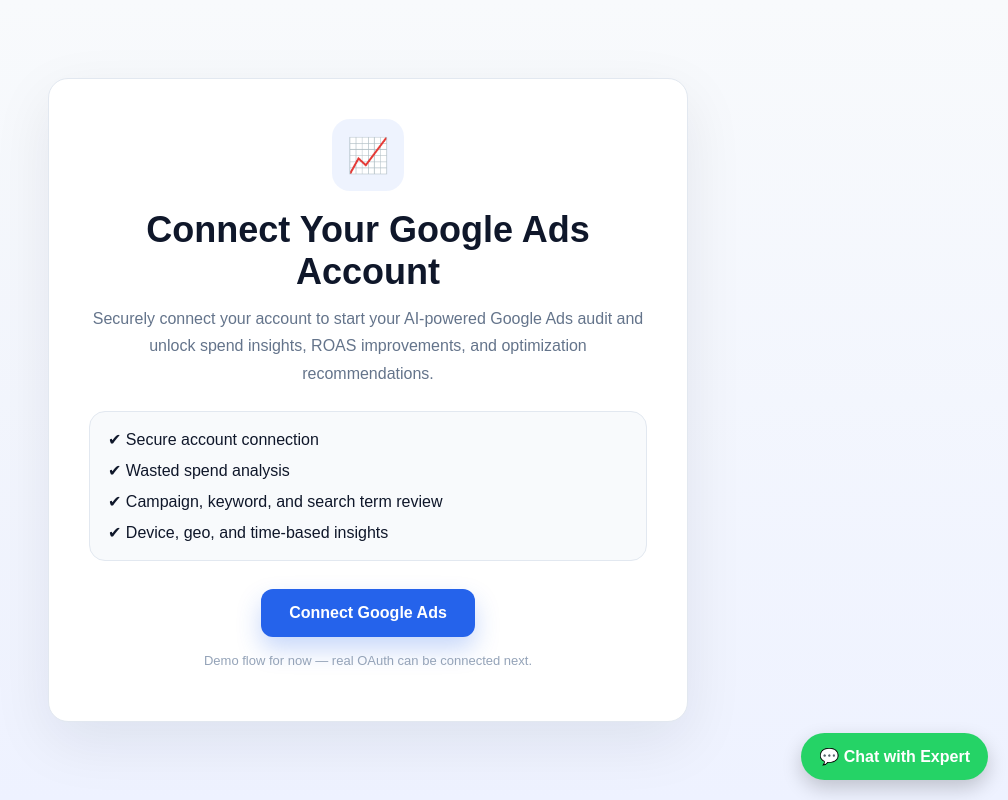
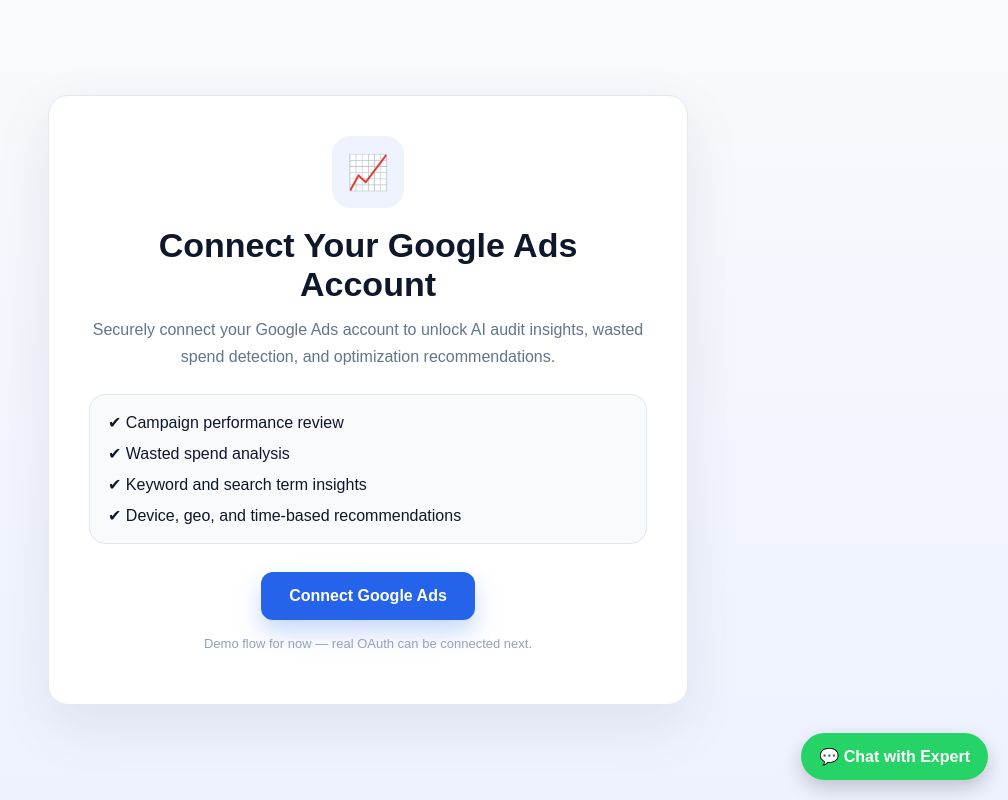
Before and after one commit to srinivarmab/adpulse-web, a Next.js app: page /dashboard in a window 1280 px wide. Shown: the whole page, without its empty margins (272-1280 px from the left). Built offline with nearby package versions, Linux system fonts and the light colour scheme; sample sign-in values are in the browser's storage.

Commit message:
Update page.js

```diff
--- a/app/dashboard/page.js
+++ b/app/dashboard/page.js
@@ -6,79 +6,69 @@ import { useRouter } from "next/navigation";
 export default function Dashboard() {
   const router = useRouter();
 
-  const [connected, setConnected] = useState(false);
-  const [loading, setLoading] = useState(false);
+  const [stage, setStage] = useState("connect");
 
   useEffect(() => {
     const user = localStorage.getItem("user");
-    if (!user) {
-      router.push("/login");
-    }
+    if (!user) router.push("/login");
   }, [router]);
 
-  if (loading) {
+  const handleConnect = () => {
+    setStage("loading");
+
+    setTimeout(() => {
+      setStage("dashboard");
+    }, 2200);
+  };
+
+  if (stage === "connect") {
     return (
-      <div
-        style={{
-          minHeight: "100vh",
-          display: "flex",
-          alignItems: "center",
-          justifyContent: "center",
-          background: "linear-gradient(180deg,#f8fafc,#eef2ff)",
-          padding: "24px"
-        }}
-      >
-        <div
-          style={{
-            width: "100%",
-            maxWidth: "560px",
-            background: "#fff",
-            borderRadius: "20px",
-            padding: "40px",
-            textAlign: "center",
-            boxShadow: "0 20px 60px rgba(15,23,42,0.08)",
-            border: "1px solid #e2e8f0"
-          }}
-        >
-          <div
-            style={{
-              width: "64px",
-              height: "64px",
-              margin: "0 auto 20px",
-              borderRadius: "999px",
-              border: "6px solid #dbeafe",
-              borderTopColor: "#2563eb",
-              animation: "spin 1s linear infinite"
-            }}
-          />
-          <h1 style={{ margin: 0, color: "#0f172a" }}>Running AI Audit...</h1>
-          <p style={{ marginTop: "12px", color: "#64748b", lineHeight: 1.7 }}>
-            Analyzing campaigns, keywords, search terms, devices, and geo performance.
+      <div style={pageBg}>
+        <div style={centerCard}>
+          <div style={iconBox}>📈</div>
+          <h1 style={title}>Connect Your Google Ads Account</h1>
+          <p style={desc}>
+            Securely connect your Google Ads account to unlock AI audit insights,
+            wasted spend detection, and optimization recommendations.
           </p>
 
-          <div
-            style={{
-              marginTop: "24px",
-              background: "#f8fafc",
-              borderRadius: "14px",
-              padding: "16px",
-              textAlign: "left",
-              border: "1px solid #e2e8f0"
-            }}
-          >
-            <p style={{ margin: "0 0 10px", color: "#334155" }}>✔ Fetching campaign data</p>
-            <p style={{ margin: "0 0 10px", color: "#334155" }}>✔ Detecting wasted spend</p>
-            <p style={{ margin: 0, color: "#334155" }}>✔ Generating insights and recommendations</p>
+          <div style={infoBox}>
+            <div>✔ Campaign performance review</div>
+            <div>✔ Wasted spend analysis</div>
+            <div>✔ Keyword and search term insights</div>
+            <div>✔ Device, geo, and time-based recommendations</div>
+          </div>
+
+          <button onClick={handleConnect} style={primaryBtn}>
+            Connect Google Ads
+          </button>
+
+          <p style={smallNote}>Demo flow for now — real OAuth can be connected next.</p>
+        </div>
+      </div>
+    );
+  }
+
+  if (stage === "loading") {
+    return (
+      <div style={pageBg}>
+        <div style={centerCard}>
+          <div style={spinner} />
+          <h1 style={title}>Running AI Audit...</h1>
+          <p style={desc}>
+            Analyzing campaigns, search terms, wasted spend, device ROAS, and growth opportunities.
+          </p>
+
+          <div style={infoBox}>
+            <div>✔ Fetching campaign data</div>
+            <div>✔ Checking wasted spend</div>
+            <div>✔ Generating recommendations</div>
           </div>
 
           <style jsx>{`
             @keyframes spin {
-              from {
-                transform: rotate(0deg);
-              }
-              to {
-                transform: rotate(360deg);
-              }
+              from { transform: rotate(0deg); }
+              to { transform: rotate(360deg); }
             }
           `}</style>
         </div>
@@ -86,20 +76,105 @@ export default function Dashboard() {
     );
   }
 
-  if (!connected) {
   return (
-      <div
-        style={{
+    <div style={{ minHeight: "100vh", background: "#f8fafc", padding: "24px" }}>
+      <div style={{ maxWidth: "1200px", margin: "0 auto" }}>
+        <div style={topBar}>
+          <div>
+            <h1 style={{ margin: 0, fontSize: "34px", color: "#0f172a" }}>Dashboard</h1>
+            <p style={{ marginTop: 8, color: "#475569" }}>
+              👋 Welcome back. Here’s your Google Ads performance snapshot.
+            </p>
+          </div>
+
+          <button
+            onClick={() => {
+              localStorage.removeItem("user");
+              window.location.href = "/login";
+            }}
+            style={logoutBtn}
+          >
+            Logout
+          </button>
+        </div>
+
+        <div style={metricGrid}>
+          <MetricCard title="Ad Spend" value="$4,320" sub="Last 30 days" />
+          <MetricCard title="Conversions" value="182" sub="+14% vs previous period" />
+          <MetricCard title="ROAS" value="3.8x" sub="Healthy performance" />
+          <MetricCard title="Wasted Spend" value="$780" sub="Needs attention" />
+        </div>
+
+        <div style={twoCol}>
+          <Panel title="⚠️ Alerts">
+            <AlertBox>High spend keyword: <b>"buy shoes online"</b> → low conversions</AlertBox>
+            <AlertBox>Campaign <b>"Search - Brand"</b> ROAS dropped by 30%</AlertBox>
+            <AlertBox>12 search terms are draining budget without conversions</AlertBox>
+          </Panel>
+
+          <Panel title="📊 Insights">
+            <InsightBox>Best performing device: <b>Mobile (ROAS 4.2x)</b></InsightBox>
+            <InsightBox>Top geo: <b>California (32% conversions)</b></InsightBox>
+            <InsightBox>Best time: <b>Evening (6PM–10PM)</b></InsightBox>
+          </Panel>
+        </div>
+
+        <Panel title="🚀 Recommended Actions" style={{ marginTop: 28 }}>
+          <ActionRow text="Add negative keywords for wasted search terms" tag="High Impact" tagStyle={badgeRed} />
+          <ActionRow text="Increase budget on top-performing mobile campaigns" tag="Opportunity" tagStyle={badgeGreen} />
+          <ActionRow text="Review low-ROAS geo segments and reduce bids" tag="Review" tagStyle={badgeYellow} />
+        </Panel>
+      </div>
+    </div>
+  );
+}
+
+function MetricCard({ title, value, sub }) {
+  return (
+    <div style={metricCard}>
+      <h4 style={{ margin: 0, color: "#64748b", fontSize: 14 }}>{title}</h4>
+      <h2 style={{ marginTop: 12, marginBottom: 8, fontSize: 34, color: "#0f172a" }}>{value}</h2>
+      <p style={{ margin: 0, color: "#94a3b8", fontSize: 13 }}>{sub}</p>
+    </div>
+  );
+}
+
+function Panel({ title, children, style = {} }) {
+  return (
+    <div style={{ ...panelStyle, ...style }}>
+      <h3 style={{ marginTop: 0, marginBottom: 16, color: "#0f172a" }}>{title}</h3>
+      {children}
+    </div>
+  );
+}
+
+function AlertBox({ children }) {
+  return <div style={alertBox}>{children}</div>;
+}
+
+function InsightBox({ children }) {
+  return <div style={insightBox}>{children}</div>;
+}
+
+function ActionRow({ text, tag, tagStyle }) {
+  return (
+    <div style={actionRow}>
+      <span>{text}</span>
+      <span style={tagStyle}>{tag}</span>
+    </div>
+  );
+}
+
+const pageBg = {
   minHeight: "100vh",
   background: "linear-gradient(180deg,#f8fafc,#eef2ff)",
   display: "flex",
   alignItems: "center",
   justifyContent: "center",
   padding: "24px"
-        }}
-      >
-        <div
-          style={{
+};
+
+const centerCard = {
   width: "100%",
   maxWidth: "640px",
   background: "#fff",
@@ -108,50 +183,45 @@ export default function Dashboard() {
   textAlign: "center",
   boxShadow: "0 20px 60px rgba(15,23,42,0.08)",
   border: "1px solid #e2e8f0"
-          }}
-        >
-          <div
-            style={{
+};
+
+const iconBox = {
   width: "72px",
   height: "72px",
   borderRadius: "18px",
   background: "rgba(37,99,235,0.08)",
-              color: "#2563eb",
   display: "flex",
   alignItems: "center",
   justifyContent: "center",
   fontSize: "34px",
   margin: "0 auto 18px"
-            }}
-          >
-            📈
-          </div>
+};
 
-          <h1
-            style={{
+const spinner = {
+  width: "64px",
+  height: "64px",
+  margin: "0 auto 20px",
+  borderRadius: "999px",
+  border: "6px solid #dbeafe",
+  borderTopColor: "#2563eb",
+  animation: "spin 1s linear infinite"
+};
+
+const title = {
   margin: 0,
-              fontSize: "36px",
+  fontSize: "34px",
   fontWeight: "800",
   color: "#0f172a"
-            }}
-          >
-            Connect Your Google Ads Account
-          </h1>
+};
 
-          <p
-            style={{
+const desc = {
   marginTop: "12px",
   color: "#64748b",
   lineHeight: 1.7,
   fontSize: "16px"
-            }}
-          >
-            Securely connect your account to start your AI-powered Google Ads audit
-            and unlock spend insights, ROAS improvements, and optimization recommendations.
-          </p>
+};
 
-          <div
-            style={{
+const infoBox = {
   marginTop: "24px",
   display: "grid",
   gap: "12px",
@@ -160,23 +230,9 @@ export default function Dashboard() {
   padding: "18px",
   borderRadius: "16px",
   border: "1px solid #e2e8f0"
-            }}
-          >
-            <div>✔ Secure account connection</div>
-            <div>✔ Wasted spend analysis</div>
-            <div>✔ Campaign, keyword, and search term review</div>
-            <div>✔ Device, geo, and time-based insights</div>
-          </div>
+};
 
-          <button
-            onClick={() => {
-              setLoading(true);
-              setTimeout(() => {
-                setConnected(true);
-                setLoading(false);
-              }, 2000);
-            }}
-            style={{
+const primaryBtn = {
   marginTop: "28px",
   padding: "15px 28px",
   background: "#2563eb",
@@ -187,148 +243,52 @@ export default function Dashboard() {
   fontSize: "16px",
   cursor: "pointer",
   boxShadow: "0 12px 24px rgba(37,99,235,0.25)"
-            }}
-          >
-            Connect Google Ads
-          </button>
+};
 
-          <p style={{ marginTop: "16px", color: "#94a3b8", fontSize: "13px" }}>
-            Demo flow for now — real OAuth can be connected next.
-          </p>
-        </div>
-      </div>
-    );
-  }
+const smallNote = {
+  marginTop: "16px",
+  color: "#94a3b8",
+  fontSize: "13px"
+};
 
-  return (
-    <div
-      style={{
-        minHeight: "100vh",
-        background: "#f8fafc",
-        padding: "24px"
-      }}
-    >
-      <div style={{ maxWidth: "1200px", margin: "0 auto" }}>
-        <div
-          style={{
+const topBar = {
   display: "flex",
   justifyContent: "space-between",
   alignItems: "center",
   gap: "16px",
   flexWrap: "wrap"
-          }}
-        >
-          <div>
-            <h1 style={{ margin: 0, fontSize: "34px", color: "#0f172a" }}>Dashboard</h1>
-            <h2 style={{ marginTop: "10px", color: "#334155", fontSize: "20px", fontWeight: "600" }}>
-              👋 Welcome back! Here’s your performance snapshot
-            </h2>
-          </div>
+};
 
-          <button
-            onClick={() => {
-              localStorage.removeItem("user");
-              window.location.href = "/login";
-            }}
-            style={{
+const logoutBtn = {
   padding: "12px 18px",
   borderRadius: "10px",
   border: "1px solid #cbd5e1",
   background: "#fff",
   cursor: "pointer",
   fontWeight: "600"
-            }}
-          >
-            Logout
-          </button>
-        </div>
+};
 
-        <div
-          style={{
+const metricGrid = {
   display: "grid",
   gridTemplateColumns: "repeat(auto-fit,minmax(220px,1fr))",
   gap: "20px",
   marginTop: "24px"
-          }}
-        >
-          <MetricCard title="Ad Spend" value="$4,320" sub="Last 30 days" />
-          <MetricCard title="Conversions" value="182" sub="+14% vs previous period" />
-          <MetricCard title="ROAS" value="3.8x" sub="Healthy performance" />
-          <MetricCard title="Wasted Spend" value="$780" sub="Needs attention" />
-        </div>
+};
 
-        <div
-          style={{
-            display: "grid",
-            gridTemplateColumns: "repeat(auto-fit,minmax(320px,1fr))",
-            gap: "20px",
-            marginTop: "28px"
-          }}
-        >
-          <div style={panelStyle}>
-            <h3 style={panelTitle}>⚠️ Alerts</h3>
-            <div style={alertBox}>
-              High spend keyword: <b>"buy shoes online"</b> → low conversions
-            </div>
-            <div style={alertBox}>
-              Campaign <b>"Search - Brand"</b> ROAS dropped by 30%
-            </div>
-            <div style={alertBox}>
-              12 search terms are draining budget without conversions
-            </div>
-          </div>
-
-          <div style={panelStyle}>
-            <h3 style={panelTitle}>📊 Insights</h3>
-            <div style={insightCard}>
-              Best performing device: <b>Mobile (ROAS 4.2x)</b>
-            </div>
-            <div style={insightCard}>
-              Top geo: <b>California (32% conversions)</b>
-            </div>
-            <div style={insightCard}>
-              Best time: <b>Evening (6PM–10PM)</b>
-            </div>
-          </div>
-        </div>
-
-        <div style={{ ...panelStyle, marginTop: "28px" }}>
-          <h3 style={panelTitle}>🚀 Recommended Actions</h3>
-          <div style={actionRow}>
-            <span>Add negative keywords for wasted search terms</span>
-            <span style={badgeStyle}>High Impact</span>
-          </div>
-          <div style={actionRow}>
-            <span>Increase budget on top-performing mobile campaigns</span>
-            <span style={{ ...badgeStyle, background: "#dcfce7", color: "#166534" }}>Opportunity</span>
-          </div>
-          <div style={actionRow}>
-            <span>Review low-ROAS geo segments and reduce bids</span>
-            <span style={{ ...badgeStyle, background: "#fef3c7", color: "#92400e" }}>Review</span>
-          </div>
-        </div>
-      </div>
-    </div>
-  );
-}
-
-function MetricCard({ title, value, sub }) {
-  return (
-    <div
-      style={{
+const metricCard = {
   background: "#fff",
   padding: "22px",
   borderRadius: "16px",
   boxShadow: "0 6px 20px rgba(15,23,42,0.05)",
   border: "1px solid #e2e8f0"
-      }}
-    >
-      <h4 style={{ margin: 0, color: "#64748b", fontSize: "14px", fontWeight: "600" }}>{title}</h4>
-      <h2 style={{ marginTop: "12px", marginBottom: "8px", fontSize: "34px", color: "#0f172a" }}>{value}</h2>
-      <p style={{ margin: 0, color: "#94a3b8", fontSize: "13px" }}>{sub}</p>
-    </div>
-  );
-}
+};
+
+const twoCol = {
+  display: "grid",
+  gridTemplateColumns: "repeat(auto-fit,minmax(320px,1fr))",
+  gap: "20px",
+  marginTop: "28px"
+};
 
 const panelStyle = {
   background: "#fff",
@@ -336,12 +296,6 @@ const panelStyle = {
   borderRadius: "16px",
   boxShadow: "0 6px 20px rgba(15,23,42,0.05)",
   border: "1px solid #e2e8f0"
-};
-
-const panelTitle = {
-  marginTop: 0,
-  marginBottom: "16px",
-  color: "#0f172a"
 };
 
 const alertBox = {
@@ -353,7 +307,7 @@ const alertBox = {
   lineHeight: 1.6
 };
 
-const insightCard = {
+const insightBox = {
   background: "#f1f5f9",
   color: "#334155",
   padding: "14px",
@@ -372,7 +326,7 @@ const actionRow = {
   flexWrap: "wrap"
 };
 
-const badgeStyle = {
+const badgeRed = {
   background: "#fee2e2",
   color: "#991b1b",
   padding: "6px 10px",
@@ -380,3 +334,21 @@ const badgeStyle = {
   fontSize: "12px",
   fontWeight: "700"
 };
+
+const badgeGreen = {
+  background: "#dcfce7",
+  color: "#166534",
+  padding: "6px 10px",
+  borderRadius: "999px",
+  fontSize: "12px",
+  fontWeight: "700"
+};
+
+const badgeYellow = {
+  background: "#fef3c7",
+  color: "#92400e",
+  padding: "6px 10px",
+  borderRadius: "999px",
+  fontSize: "12px",
+  fontWeight: "700"
+};
```
Lines whose indentation alone changed are shown as unchanged.
